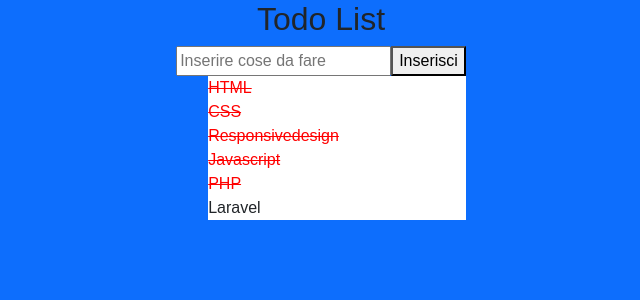
After one commit to AngeloCalabro/php-todo-list-json, a PHP site: page /index.html in a window 1280 px wide. The commit adds this page. Shown: the top 300 px of the page, without its empty margins (319-959 px from the left). Run offline with PHP 8.4, Linux system fonts and the light colour scheme; some libraries are stand-ins or nearby versions.

Commit message:
funzione add non va

```diff
--- a/data.json
+++ b/data.json
@@ -1,26 +1 @@
-[
-    {
-        "text": "HTML",
-        "done": true
-    },
-    {
-        "text": "CSS",
-        "done": true
-    },
-    {
-        "text": "Responsive design",
-        "done": true
-    },
-    {
-        "text": "Javascript",
-        "done": true
-    },
-    {
-        "text": "PHP",
-        "done": true
-    },
-    {
-        "text": "Laravel",
-        "done": false
-    }
-]
+[{"text":"HTML","done":true},{"text":"CSS","done":true},{"text":"Responsivedesign","done":true},{"text":"Javascript","done":true},{"text":"PHP","done":true},{"text":"Laravel","done":false}]
--- /dev/null
+++ b/index.html
@@ -0,0 +1,40 @@
+<!DOCTYPE html>
+<html lang="it">
+
+<head>
+    <meta charset="UTF-8">
+    <meta http-equiv="X-UA-Compatible" content="IE=edge">
+    <meta name="viewport" content="width=device-width, initial-scale=1.0">
+    <title>PHP ToDo List JSON</title>
+    <link href="https://cdn.jsdelivr.net/npm/bootstrap@5.2.3/dist/css/bootstrap.min.css" rel="stylesheet"
+        integrity="sha384-rbsA2VBKQhggwzxH7pPCaAqO46MgnOM80zW1RWuH61DGLwZJEdK2Kadq2F9CUG65" crossorigin="anonymous">
+    <link rel='stylesheet' href='https://cdnjs.cloudflare.com/ajax/libs/font-awesome/6.2.0/css/all.min.css'
+        integrity='sha512-xh6O/CkQoPOWDdYTDqeRdPCVd1SpvCA9XXcUnZS2FmJNp1coAFzvtCN9BmamE+4aHK8yyUHUSCcJHgXloTyT2A=='
+        crossorigin='anonymous' referrerpolicy='no-referrer' />
+    <script src='https://cdn.jsdelivr.net/npm/axios@1.1.2/dist/axios.min.js'></script>
+    <script src="https://unpkg.com/vue@3/dist/vue.global.js"></script>
+    <link rel="stylesheet" href="./styles/style.css">
+</head>
+
+<body class="bg-primary">
+    <div id="app">
+        <h2 class="text-center">{{title}}</h2>
+        <div class="d-flex justify-content-center">
+            <div>
+                <div>
+                    <input type="text" placeholder="Inserire cose da fare" v-model="newTodoText">
+                    <button @click="addTodo">Inserisci</button>
+                </div>
+                <div>
+                    <ul id="todo-list">
+                        <li v-for="(todo, index) in todoList" :class="todo.done ? 'done' : ''" class="list-unstyled bg-white">{{todo.text}}</li>
+                    </ul>
+                </div>
+            </div>
+        </div>
+    </div>
+    <script src="./js/script.js"></script>
+
+</body>
+
+</html>
--- a/js/script.js
+++ b/js/script.js
@@ -3,8 +3,38 @@ const { createApp } = Vue;
 const app = createApp({
     data() {
         return {
-            message: 'Hello Vue!',
+            title: 'Todo List',
+            newTodoText: '',
+            todoList: [],
+            apiUrl: './server.php'
+        }
+    },
+    methods: {
+        getTodo() {
+            axios.get(this.apiUrl).then(
+                (response) => {
+                    // console.log(response.data);
+                    this.todoList = response.data;
+                })
+        },
+        addTodo(){
+            const data = {
+                newTodoText: this.newTodoText,
+            }
+            axios.post(
+                this.apiUrl,
+                data,
+                {'Content-Type': 'multipart/form-data'}
+            ).then(
+                (response) => {
+                    // console.log(response.data);
 
+                    this.newTodoText = '';
+                    this.getTodo();
+                })
         }
-    }
+    },
+    mounted() {
+        this.getTodo();
+    },
 }).mount('#app');
--- a/server.php
+++ b/server.php
@@ -1,7 +1,33 @@
 <?php
+header('Access-Control-Allow-Origin: *');
+header("Access-Control-Allow-Headers: X-Requested-With");
+$file_url = './data.json';
 
-$toDo = file_get_contents('data.json');
+$file_text = file_get_contents($file_url);
+$todo_list = json_decode($file_text);
 
-header('Content-Type: application/json');
+if(isset($_POST['newTodoText'])){
+    // echo "il parametro post è arrivato";
+    //prendere il valore inviatoci
+    //inserirlo nell'array
+    //salvarlo nel file
+    //ricaricare i nuovi todo
 
-echo json_encode($toDo);
+    // $newTodoText = $_POST['newTotoText'];
+    $newTodo = [
+        'text' => $_POST['newTodoText'],
+        'done' => false
+    ];
+
+    array_push($todo_list, $newTodo);
+    // print_r($todo_list);
+
+    file_put_contents($file_url, json_encode($todo_list));
+
+    // header('Content-Type: application/json');
+    // echo json_encode($todo_list);
+} else {
+    // echo 'il parametro non è arrivato';
+    header('Content-Type: application/json');
+    echo json_encode($todo_list);
+};
--- /dev/null
+++ b/styles/style.css
@@ -0,0 +1,7 @@
+body{
+    font-family: sans-serif;
+}
+.done{
+    color: red;
+    text-decoration: line-through;
+}
```
Also changed, not shown: index.php (deleted, +0 -21 lines).
